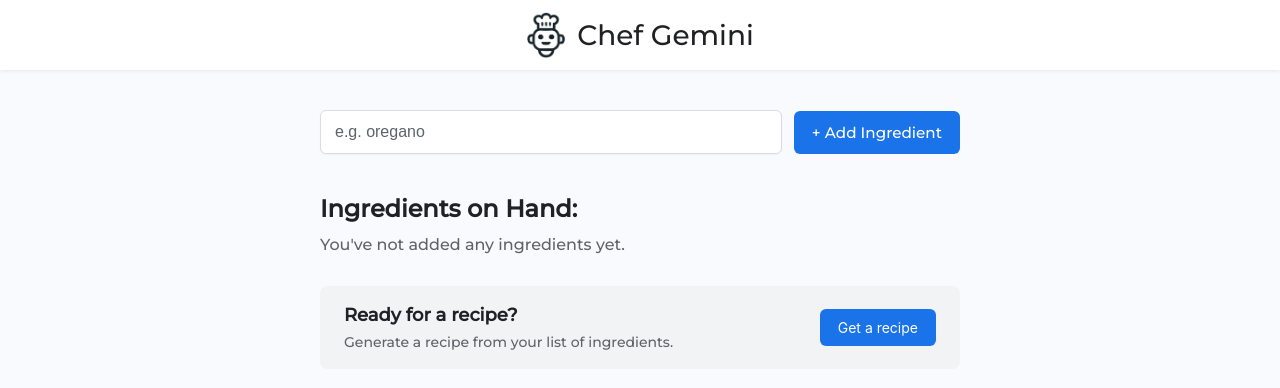
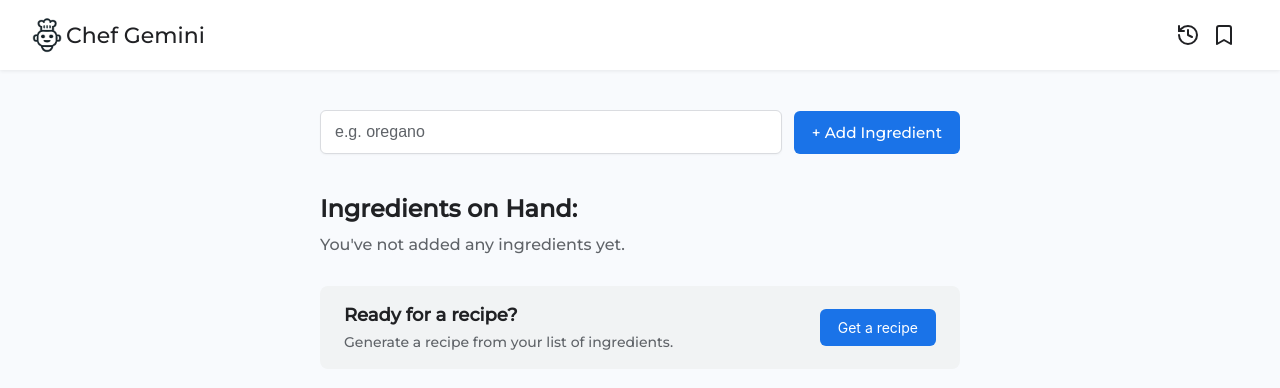
Before and after one commit to sriimalya/chef-gemini, a React (Vite) app in the folder client/: page / in a window 1280 px wide. Shown: the top 388 px of the page. Built offline with nearby package versions, Linux system fonts and the light colour scheme.

Commit message:
modified header

```diff
--- a/client/src/components/Header.jsx
+++ b/client/src/components/Header.jsx
@@ -1,10 +1,18 @@
 import ChefIcon from '../assets/chef-icon.png'
+import {HistoryIcon, Bookmark} from 'lucide-react'
 
 function Header() {
   return (
     <header>
+      <div className='left-item'>
         <img src={ChefIcon} alt="logo"/>
         <p>Chef Gemini</p>
+      </div>
+      <div className='right-item'>
+        <HistoryIcon/>
+        <Bookmark/>
+        <button className='user-icon'></button>
+      </div>
     </header>
   )
 }
--- a/client/src/index.css
+++ b/client/src/index.css
@@ -13,22 +13,42 @@ body {
 header {
   display: flex;
   height: 70px;
-  justify-content: center;
+  justify-content: space-between;
   align-items: center;
   gap: 11px;
-  padding: 6px 16px;
+  padding: 6px 32px;
   background-color: #ffffff;
   box-shadow: 0px 1px 4px rgba(0, 0, 0, 0.08);
 }
 
-header>img {
-  width: 40px;
+.left-item{
+  display: flex;
+  gap: 4px;
+  align-items: center;
+  justify-content: center;
 }
 
-header>p {
-  font-size: 28px;
-  font-weight: 400;
+.left-item img {
+  width: 30px;
+}
+
+.left-item p {
+  font-size: 22px;
+  font-weight: 500;
   color: #202124;
+}
+
+.right-item{
+  display: flex;
+  align-items: center;
+  justify-content: center;
+  gap: 12px;
+}
+
+.user-icon{
+  all:unset;
+  background-color: none;
+  border: 0;
 }
 
 main {
```
